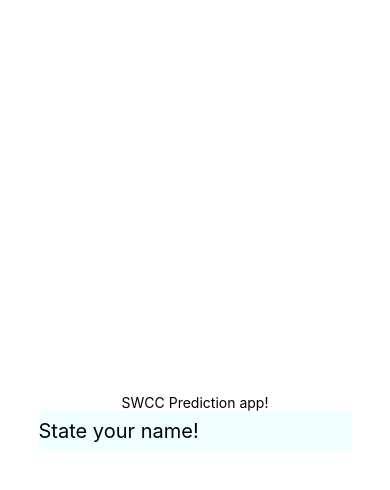
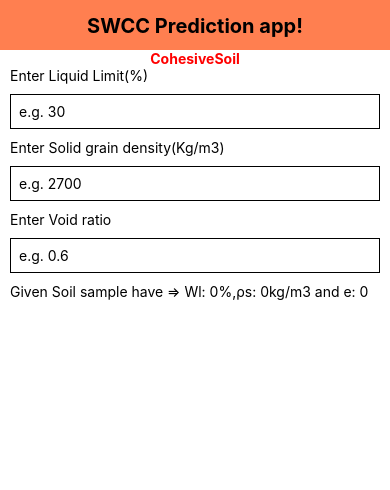
Before and after one commit to kbimal53/SWCC-Prediction-App, a React Native app: screen / in a window 390 px wide. Shown: the top 490 px of the page. Built offline with nearby package versions, Linux system fonts and the light colour scheme.

Commit message:
added input fields

```diff
--- a/App.js
+++ b/App.js
@@ -1,18 +1,18 @@
 import { StatusBar } from 'expo-status-bar';
-import { StyleSheet, Text, View ,TextInput} from 'react-native';
+import { StyleSheet, Text, View ,Button, Alert,TextInput} from 'react-native';
+import React,{useState,useEffect} from 'react';
+import Header from './Components/header';
+// import Graph from './Components/Graph';
+import CohesiveSoil from './Components/CohesiveSoil';
 
 export default function App() {
-  console.log(" executing");
+  const [count,setcount] =useState(0);
+
   return (
     <View style={styles.container}>
-      <Text>SWCC Prediction app!</Text>
-      <TextInput
-          style={{height: 40,backgroundColor: 'azure', fontSize: 20}}
-          placeholder="State your name!"
-
-      />
-
-      <StatusBar style="auto" />
+      <Header/>
+      {/* <Graph/> */}
+      <CohesiveSoil/>
     </View>
 
   );
@@ -22,7 +22,6 @@ const styles = StyleSheet.create({
   container: {
     flex: 1,
     backgroundColor: '#fff',
-    alignItems: 'center',
-    justifyContent: 'center',
+
   },
 });
--- /dev/null
+++ b/Components/CohesiveSoil.js
@@ -0,0 +1,67 @@
+import { View, Text ,StyleSheet,TextInput} from 'react-native'
+import React , {useState} from 'react'
+
+export default function CohesiveSoil() {
+    const [Wl,setWl] = useState(0);
+    const [ρs,setρs] = useState(0);
+    const [e,sete] = useState(0);
+  return (
+    <View>
+        <View style={styles.header}>
+            <Text style={styles.title}>CohesiveSoil</Text>
+        </View>
+        <View>
+            <View style={styles.box}>
+            <Text style={styles.text}>Enter Liquid Limit(%)</Text>
+            <TextInput
+            style={styles.input}
+            keyboardType='numeric'
+            placeholder='e.g. 30 '
+            onChangeText={(val)=>setWl(val)}
+            />
+            </View>
+            <View style={styles.box}>
+            <Text style={styles.text}>Enter Solid grain density(Kg/m3)</Text>
+            <TextInput
+            style={styles.input}
+            keyboardType='numeric'
+            placeholder='e.g. 2700'
+            onChangeText={(val)=>setρs(val)}
+            />
+            </View>
+            <View style={styles.box}>
+            <Text style={styles.text}>Enter Void ratio</Text>
+            <TextInput
+            style={styles.input}
+            keyboardType='numeric'
+            placeholder='e.g. 0.6'
+            onChangeText={(val)=>sete(val)}
+            />
+            </View>
+        </View>
+        <Text style={styles.text}>Given Soil sample have => Wl: {Wl}%,ρs: {ρs}kg/m3 and e: {e} </Text>
+    </View>
+  );
+}
+
+const styles = StyleSheet.create({
+    text:{
+        paddingLeft:10
+    },
+    title:{
+        fontWeight:'bold',
+        color:'red'
+    },
+    header:{
+        alignItems: 'center',
+    },
+    input:{
+        borderWidth:1,
+        borderColor:'black',
+        padding:8,
+        margin: 10,
+    },
+    box:{
+        borderColor:'red'
+    }
+})
--- /dev/null
+++ b/Components/Graph.js
@@ -0,0 +1,50 @@
+import React from 'react';
+import { StyleSheet, Text, View ,Button, Alert,TextInput} from 'react-native';
+import {
+    LineChart,
+    BarChart,
+    PieChart,
+    ProgressChart,
+    ContributionGraph,
+    StackedBarChart
+  } from "react-native-chart-kit";
+
+export default function Graph(){
+    const line = {
+        labels: ['January', 'February', 'March', 'April', 'May', 'June'],
+        datasets: [
+          {
+            data: [20, 45, 28, 80, 99, 43],
+            strokeWidth: 2, // optional
+          },
+        ],
+      };
+    return(
+        <View>
+            <Text>
+                Bezier Line Chart
+            </Text>
+            <LineChart
+                data={linedata}
+                width={Dimensions.get('window').width} // from react-native
+                height={220}
+                yAxisLabel={'$'}
+                chartConfig={{
+                backgroundColor: '#e26a00',
+                backgroundGradientFrom: '#fb8c00',
+                backgroundGradientTo: '#ffa726',
+                decimalPlaces: 2, // optional, defaults to 2dp
+                color: (opacity = 1) => `rgba(255, 255, 255, ${opacity})`,
+                style: {
+                    borderRadius: 16
+                }
+                }}
+                bezier
+                style={{
+                marginVertical: 8,
+                borderRadius: 16
+                }}
+            />
+            </View>
+    );
+}
--- /dev/null
+++ b/Components/header.js
@@ -0,0 +1,24 @@
+import React from 'react';
+import { StyleSheet, Text, View } from 'react-native';
+
+export default function Header() {
+    return(
+        <View style={styles.header}>
+            <Text style={styles.title}>SWCC Prediction app!</Text>
+        </View>
+    )
+}
+
+const styles = StyleSheet.create({
+    header:{
+        height:50,
+        paddingTop:14,
+        backgroundColor:'coral'
+    },
+    title:{
+        textAlign:'center',
+        color:'black',
+        fontSize:20,
+        fontWeight:'bold'
+    }
+});
--- a/app.json
+++ b/app.json
@@ -1,7 +1,7 @@
 {
   "expo": {
-    "name": "DoneWithIt",
-    "slug": "DoneWithIt",
+    "name": "SWCC_Prediction_App",
+    "slug": "SWCC_Prediction_App",
     "version": "1.0.0",
     "orientation": "portrait",
     "icon": "./assets/icon.png",
--- a/package.json
+++ b/package.json
@@ -1,7 +1,7 @@
 {
-  "name": "donewithit",
+  "name": "swcc_prediction_app",
   "version": "1.0.0",
-  "main": "node_modules/expo/AppEntry.js",
+  "main": "./node_modules/expo/AppEntry.js",
   "scripts": {
     "start": "expo start",
     "android": "expo start --android",
@@ -15,6 +15,7 @@
     "react": "17.0.1",
     "react-dom": "17.0.1",
     "react-native": "0.64.3",
+    "react-native-chart-kit": "^6.12.0",
     "react-native-web": "0.17.1"
   },
   "devDependencies": {
```
Also changed, not shown: 1 other file (tests, documents, lock files or other folders).
